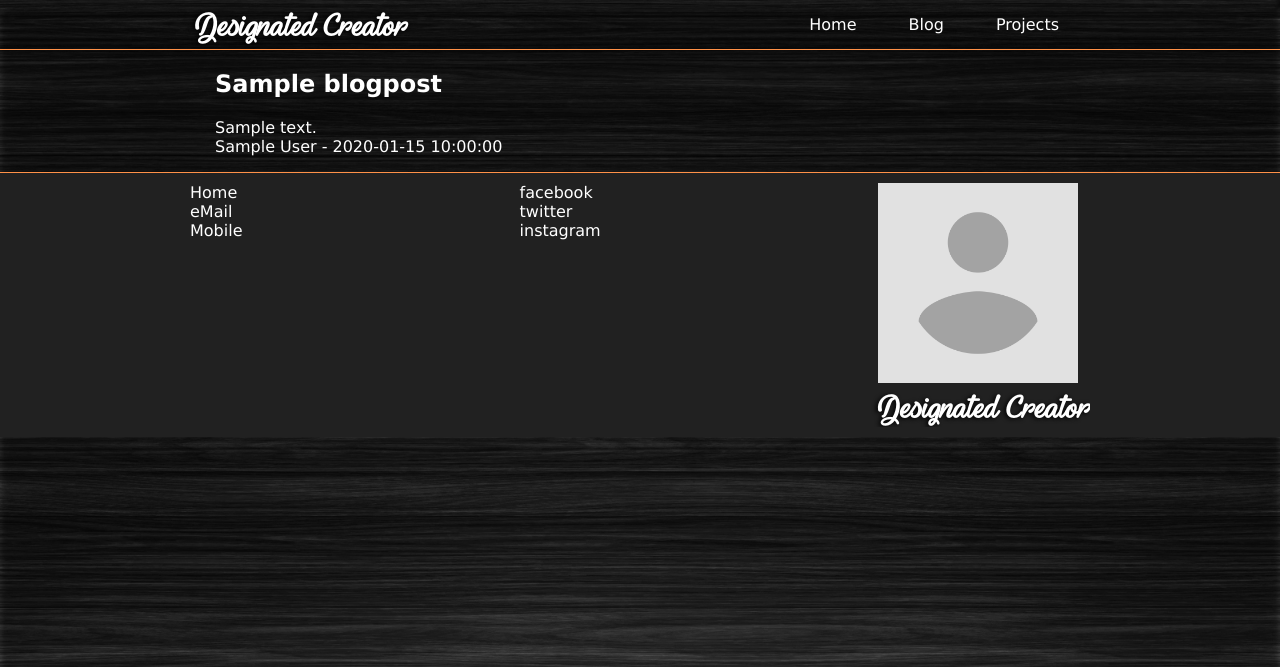
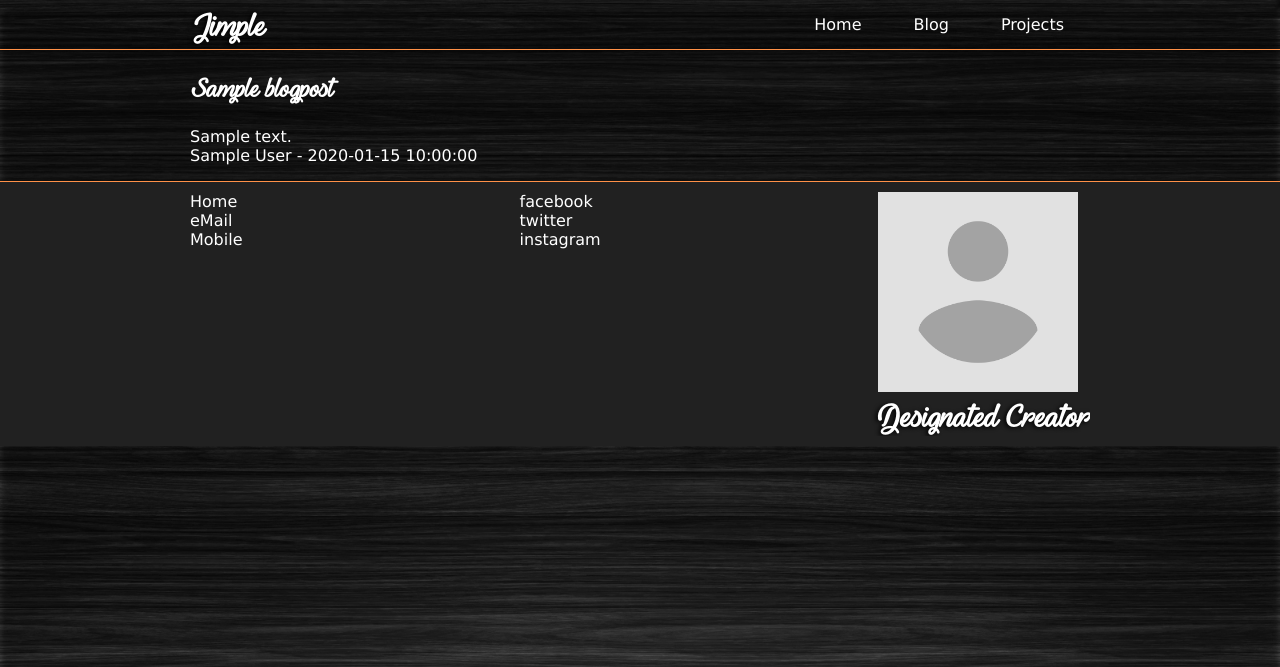
Before and after one commit to EoinJSD/portfolio, a PHP site: page /pages/blog.php in a window 1280 px wide. Shown: the top 667 px of the page. Run offline with PHP 8.4, Linux system fonts and the light colour scheme; tables that the repository leaves empty or names only in its code hold one stand-in row (values such as "Sample post").

Commit message:
New Layout changes to the blog files and css

```diff
--- a/pages/blog.php
+++ b/pages/blog.php
@@ -4,7 +4,7 @@
 ?>
 <html>
 <head>
-    <title>Designated Creator</title>
+    <title>Designated Designer</title>
     <link rel="stylesheet" href="/portfolio_website/portfolio/styles/main.css" />
 	<link rel="shortcut icon" href="/portfolio_website/portfolio/images/favicon/favicon.ico">
 </head>
@@ -14,16 +14,16 @@
     <?php include_once('inc/header.inc.php') ?>
     </header>
 
-    <section class="blogSectionBlog">
-        <div class="blogPlacemat-container">
+    <section class="blogSection">
+        <div class="blogContainer">
         <?php
 
-        $sql = "SELECT id, target, title, subtitle, author, content, entrydate, usertype FROM blogpost";
+        $sql = "SELECT id, target, title, tags, author, content, entrydate, usertype FROM blogpost";
         $result = mysqli_query(OpenConnection(),$sql);
 
         if(mysqli_num_rows($result) > 0){
             while($row = mysqli_fetch_assoc($result)){
-                echo "<div class='blogPlacematBlog'><h1>" . $row["title"]. "</h1><p class='minimize'>" . $row["content"]. "<br><span>" . $row["author"]. " - " . $row["entrydate"]. "</span></p></div>";
+                echo "<div class='placemat-blog'><h2 class='blogTitle'>" . $row["title"]. "</h2><p><span>" . $row["content"]. "<br><span>" . $row["author"]. " - " . $row["entrydate"]. "</span></p></div>";
             }
         } else{
             echo "0 Results";
--- a/pages/blogpostform.php
+++ b/pages/blogform.php
@@ -2,7 +2,7 @@
 <?php include '../resources/dbconn.php';?>
 <html>
 <head>
-    <title>Designated Creator</title>
+    <title>Designated Designer  </title>
     <link rel="stylesheet" href="/portfolio_website/portfolio/styles/main.css" />
     <link rel="stylesheet" href="/portfolio_website/portfolio/styles/blogpost.css" />
     <link rel="shortcut icon" href="/portfolio_website/portfolio/images/favicon/favicon.ico">
@@ -18,7 +18,7 @@
 
         <section class="leftside">
         <input type="text" name="title" placeholder="Title"/>
-        <input type="text" name="subtitle" placeholder="Subtitle"/>
+        <input type="text" name="tags" placeholder="Tags"/>
         <input type="text" name="author" placeholder="Author"/>
         <select name="target">
             <option disabled selected>Target</option>
--- a/pages/inc/header.inc.php
+++ b/pages/inc/header.inc.php
@@ -1,6 +1,6 @@
 <nav><!--Centered container for Logo and Links-->
     <div class="logo-container">
-    <h1 class="logo">Designated Creator</h1>
+    <h1 class="logo">Jimple</h1>
     </div>
     <div class="links-container">
     <ul class="links">
--- a/styles/main.css
+++ b/styles/main.css
@@ -12,6 +12,11 @@
 
 h3{
     margin: 10px 5px 0px 0px;
+}
+
+h2.blogTitle{
+    font-family: Logo1;
+    font-size: 20pt;
 }
 
 body{
@@ -41,7 +46,7 @@
 	display: flex;
 	width: 900px;
 	max-width: 900px;
-	padding: 0px 5px;
+	padding: 0px 0px;
 	justify-content: space-between;
     align-items: center;
 /* 	border: solid #000;
@@ -110,8 +115,9 @@
 	/* color: rgb(0, 102, 204);
 	background-color: #fff; */
 }
+
+
 /*Main Container Styles*/
-
 section.topSection{
     background: url(../images/bg-1.jpg) no-repeat center;
     background-size: 100%;
@@ -181,9 +187,8 @@
     background-color: dimgrey;
 }
 
-/* END | END */
-
-section.blogSectionBlog{
+/* BLOG Styles */
+section.blogSection{
     display: flex;
     flex-wrap: wrap;
 	justify-content: center;
@@ -191,28 +196,26 @@
 /* 	border: 1px solid #000; */
 }
 
-.blogPlacematBlog{
-    width: 900px;
-    padding: 0px 25px;
-}
-
-section.blogSection{
-    display: grid;
-	justify-content: center;
-	max-width: 100vw;
-/* 	border: 1px solid #000; */
-}
-
-.blogPlacemat-container{
+.blogContainer{
     display: flex;
     flex-wrap: wrap;
     justify-content: space-between;
     width: 900px;
 }
 
-.blogPlacemat{
+.placemat-blog{
+    width: 900px;
+}
+
+.placemat-index{
     width: 450px;
-    padding: 0px 25px;
+    padding: 0px 15px;
+}
+
+a.readmore{
+    text-decoration: none;
+    color: #ff9148;
+    float: right;
 }
 
 /*Footer Styles*/
```
Also changed, not shown: index.php (+14 -6 lines), resources/blogpostconn.php (+5 -3 lines).
